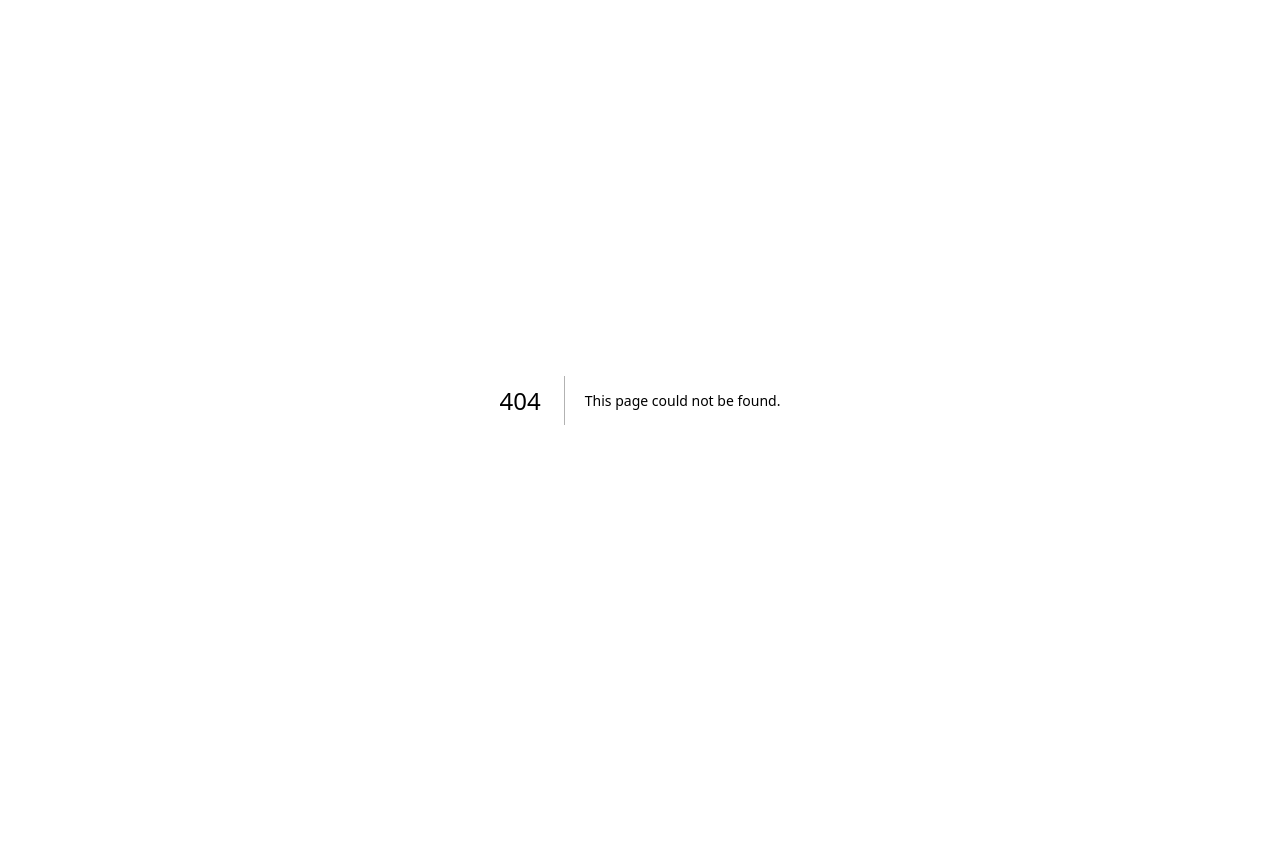
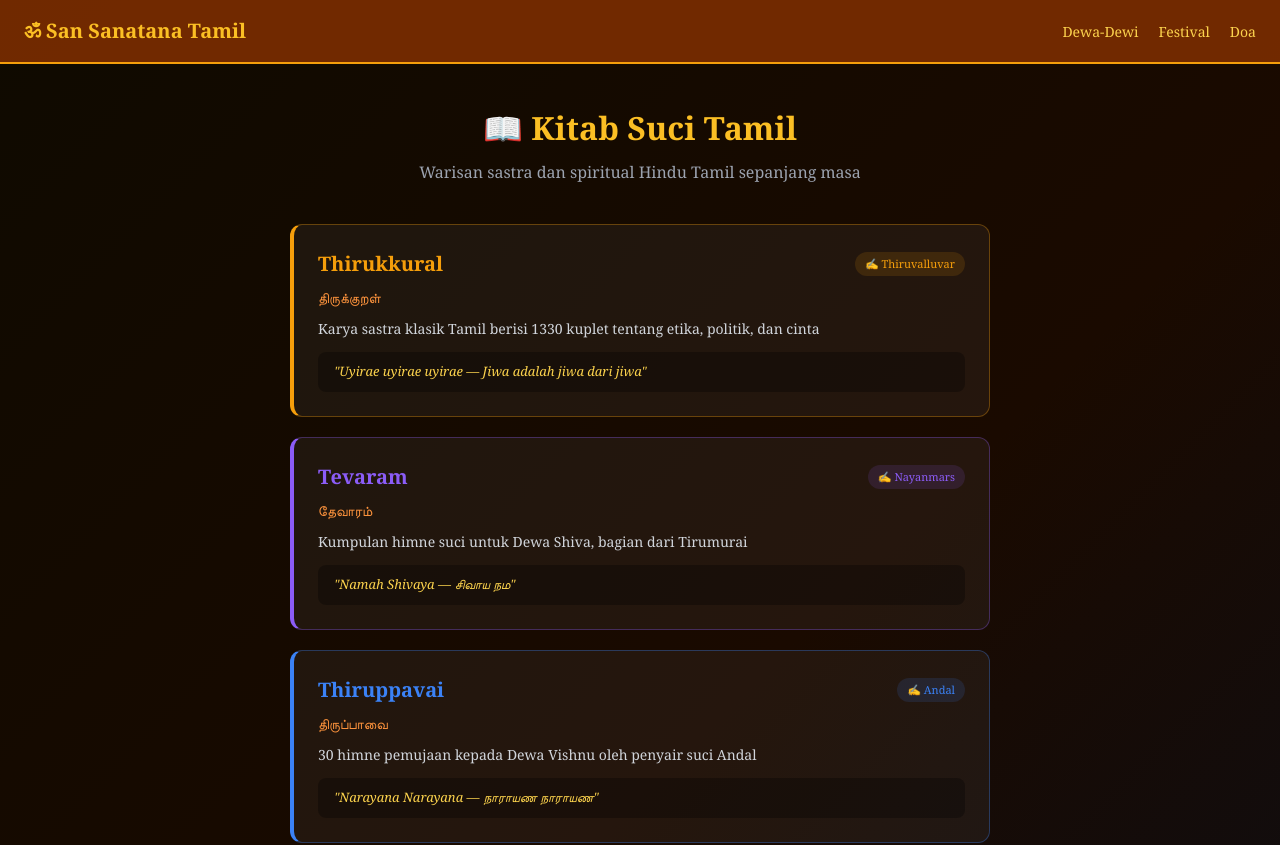
Before and after one commit to rajjroshan93-prog/san-sanatana-tamil.-, a Next.js app: page /scriptures in a window 1280 px wide. Before the commit this address had no page. Shown: the top 845 px of the page. Before the commit the page ends 800 px from the top, so only its background shows below. Built offline with nearby package versions, Linux system fonts and the light colour scheme.

Commit message:
Create page.tsx

```diff
--- /dev/null
+++ b/app/scriptures/page.tsx
@@ -0,0 +1,50 @@
+export default function ScripturesPage() {
+  const scriptures = [
+    { name: 'Thirukkural', tamil: 'திருக்குறள்', author: 'Thiruvalluvar', desc: 'Karya sastra klasik Tamil berisi 1330 kuplet tentang etika, politik, dan cinta', verse: 'Uyirae uyirae uyirae — Jiwa adalah jiwa dari jiwa', color: '#f59e0b' },
+    { name: 'Tevaram', tamil: 'தேவாரம்', author: 'Nayanmars', desc: 'Kumpulan himne suci untuk Dewa Shiva, bagian dari Tirumurai', verse: 'Namah Shivaya — சிவாய நம', color: '#8b5cf6' },
+    { name: 'Thiruppavai', tamil: 'திருப்பாவை', author: 'Andal', desc: '30 himne pemujaan kepada Dewa Vishnu oleh penyair suci Andal', verse: 'Narayana Narayana — நாராயண நாராயண', color: '#3b82f6' },
+    { name: 'Tirumantiram', tamil: 'திருமந்திரம்', author: 'Tirumular', desc: 'Teks yoga dan filsafat Shaiva Siddhanta dalam 3000 syair', verse: 'Anbe Sivam — அன்பே சிவம் — Cinta adalah Shiva', color: '#10b981' },
+    { name: 'Kanda Puranam', tamil: 'கந்த புராணம்', author: 'Kachiyappa Sivachariyar', desc: 'Kisah epik Dewa Murugan dalam tradisi Shaiva Tamil', verse: 'Om Saravanabhava — ஓம் சரவணபவ', color: '#f97316' },
+    { name: 'Silappathikaram', tamil: 'சிலப்பதிகாரம்', author: 'Ilango Adigal', desc: 'Epik Tamil klasik tentang keadilan dan pengabdian, salah satu dari 5 epik besar', verse: 'Aram seya virumbu — அறம் செய விரும்பு', color: '#ec4899' },
+  ]
+
+  return (
+    <main style={{minHeight: '100vh', background: 'linear-gradient(135deg, #0f0a00, #1a0a00, #0a0f1a)', color: '#f5e6c8'}}>
+      <nav style={{background: 'rgba(124,45,0,0.9)', borderBottom: '2px solid #f59e0b', padding: '16px 24px', display: 'flex', justifyContent: 'space-between', alignItems: 'center'}}>
+        <a href="/" style={{color: '#fbbf24', fontSize: 20, fontWeight: 'bold', textDecoration: 'none'}}>ॐ San Sanatana Tamil</a>
+        <div style={{display: 'flex', gap: 20}}>
+          <a href="/deities" style={{color: '#fcd34d', fontSize: 14}}>Dewa-Dewi</a>
+          <a href="/festivals" style={{color: '#fcd34d', fontSize: 14}}>Festival</a>
+          <a href="/prayer" style={{color: '#fcd34d', fontSize: 14}}>Doa</a>
+        </div>
+      </nav>
+
+      <div style={{padding: '40px 24px'}}>
+        <div style={{textAlign: 'center', marginBottom: 40}}>
+          <h1 style={{fontSize: 32, fontWeight: 'bold', color: '#fbbf24', marginBottom: 8}}>📖 Kitab Suci Tamil</h1>
+          <p style={{color: '#9ca3af'}}>Warisan sastra dan spiritual Hindu Tamil sepanjang masa</p>
+        </div>
+
+        <div style={{display: 'flex', flexDirection: 'column', gap: 20, maxWidth: 700, margin: '0 auto'}}>
+          {scriptures.map((s, i) => (
+            <div key={i} style={{background: 'rgba(255,255,255,0.05)', border: `1px solid ${s.color}55`, borderRadius: 12, padding: 24, borderLeft: `4px solid ${s.color}`}}>
+              <div style={{display: 'flex', justifyContent: 'space-between', alignItems: 'center', marginBottom: 8}}>
+                <h2 style={{color: s.color, fontSize: 20, fontWeight: 'bold'}}>{s.name}</h2>
+                <span style={{background: `${s.color}22`, color: s.color, padding: '4px 10px', borderRadius: 20, fontSize: 11}}>✍️ {s.author}</span>
+              </div>
+              <p style={{color: '#fb923c', marginBottom: 10, fontSize: 14}}>{s.tamil}</p>
+              <p style={{color: '#d1d5db', fontSize: 14, lineHeight: 1.6, marginBottom: 12}}>{s.desc}</p>
+              <div style={{background: 'rgba(0,0,0,0.3)', padding: '10px 16px', borderRadius: 8}}>
+                <p style={{color: '#fcd34d', fontSize: 13, fontStyle: 'italic'}}>"{s.verse}"</p>
+              </div>
+            </div>
+          ))}
+        </div>
+
+        <div style={{textAlign: 'center', marginTop: 40}}>
+          <a href="/" style={{color: '#fbbf24', textDecoration: 'none', border: '1px solid #f59e0b', padding: '10px 24px', borderRadius: 8}}>← Kembali ke Beranda</a>
+        </div>
+      </div>
+    </main>
+  )
+}
```
